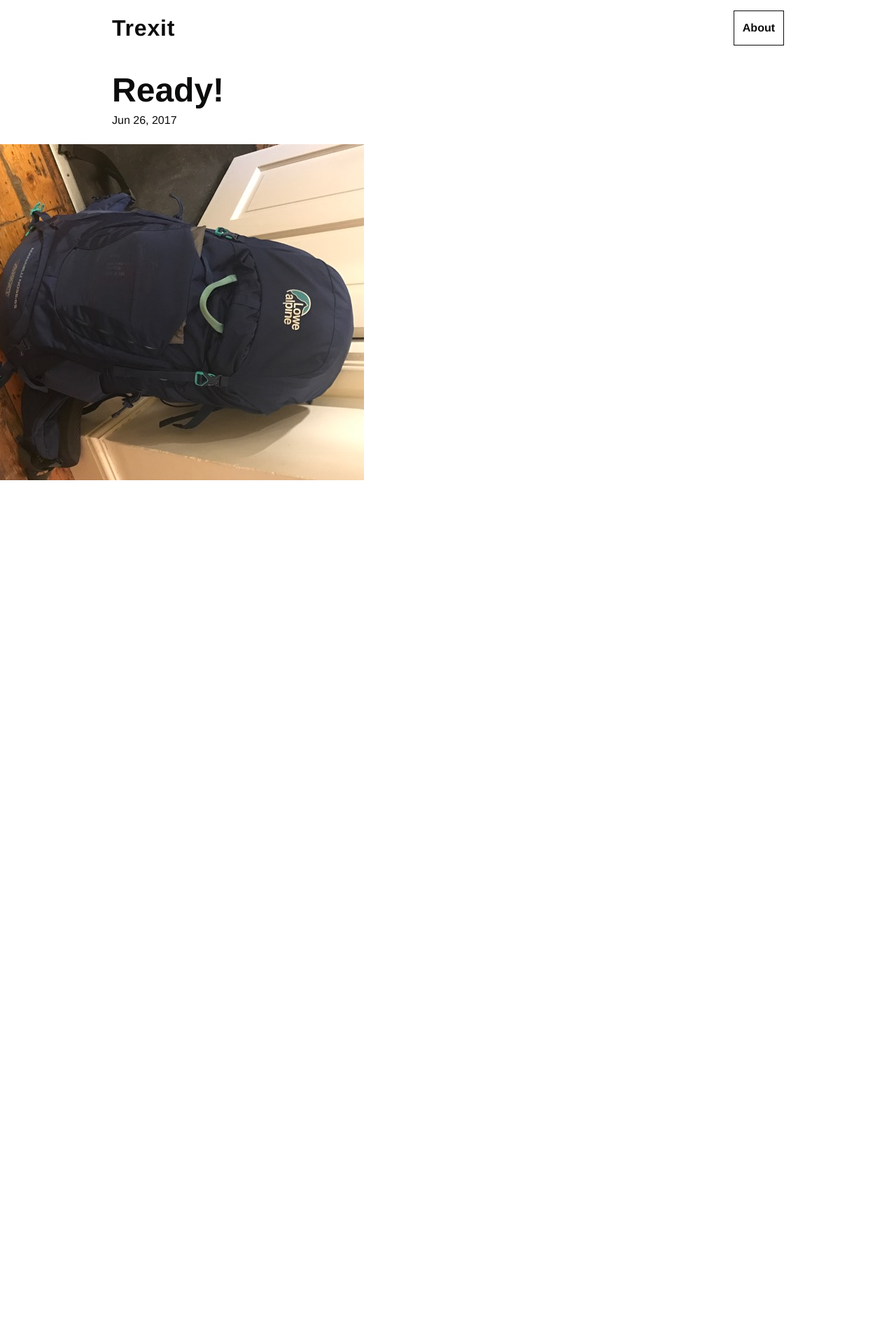
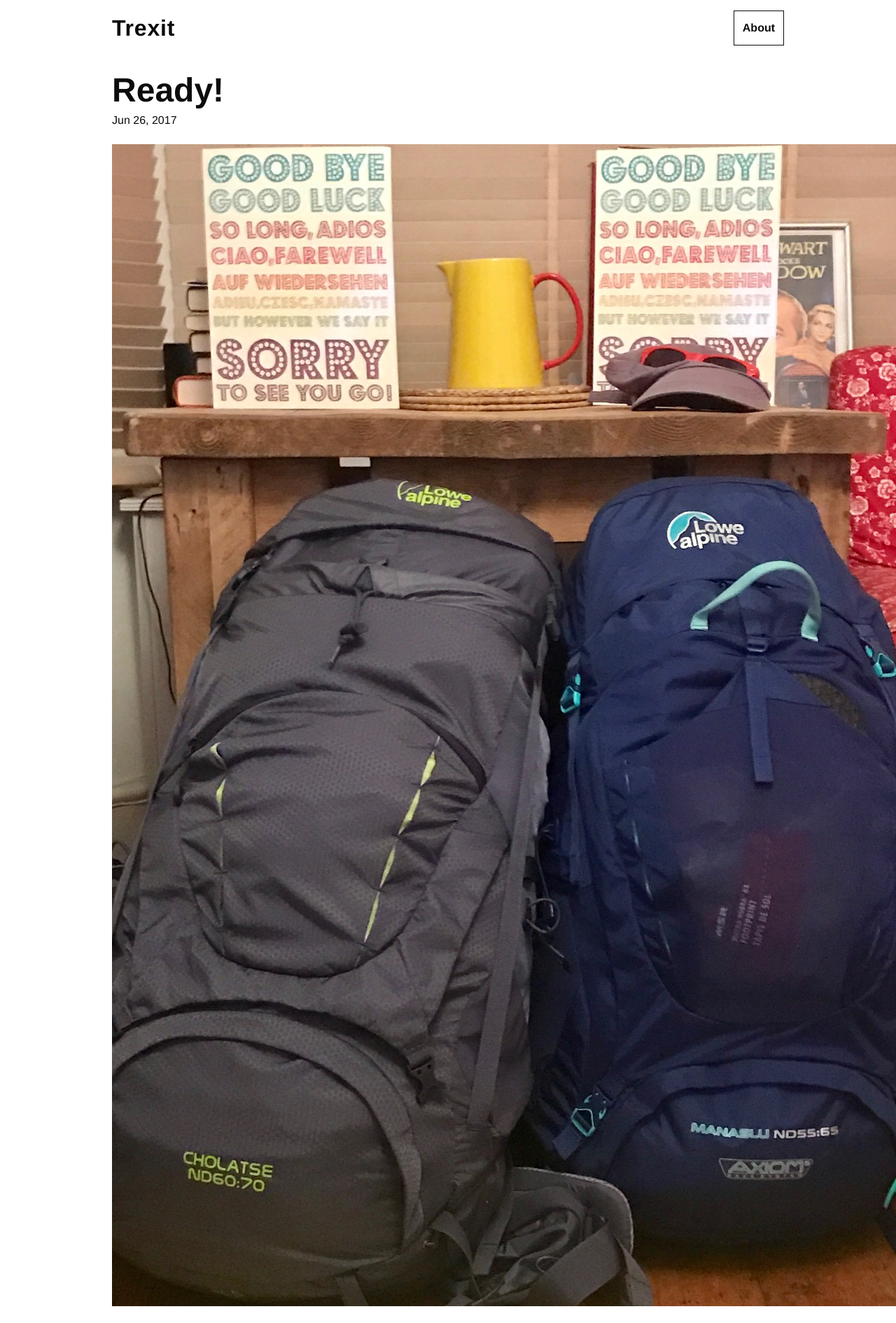
Before and after one commit to tombye/trexit, a Jekyll site: the page built from _posts/2017-06-26-ready.markdown, in a window 1280 px wide. Shown: the whole page at 70% size. Built offline with Jekyll 4.4.1, drawn with Linux system fonts in a browser that asks for light colours; before the commit the page ends 900 px from its top, so only the background shows below that.

Commit message:
updated with new packed bags image

```diff
--- a/_posts/2017-06-26-ready.markdown
+++ b/_posts/2017-06-26-ready.markdown
@@ -4,4 +4,4 @@
 date:   2017-06-26 17:01 +0100
 categories: jekyll update
 ---
-<img style="transform: translate(75%) rotate(90deg); transform-origin: 0 0" src="https://raw.githubusercontent.com/tombye/trexit/gh-pages/assets/images/IMG_7221.JPG" />
+<img src="https://raw.githubusercontent.com/tombye/trexit/gh-pages/assets/images/packedbags.jpg" />
```
